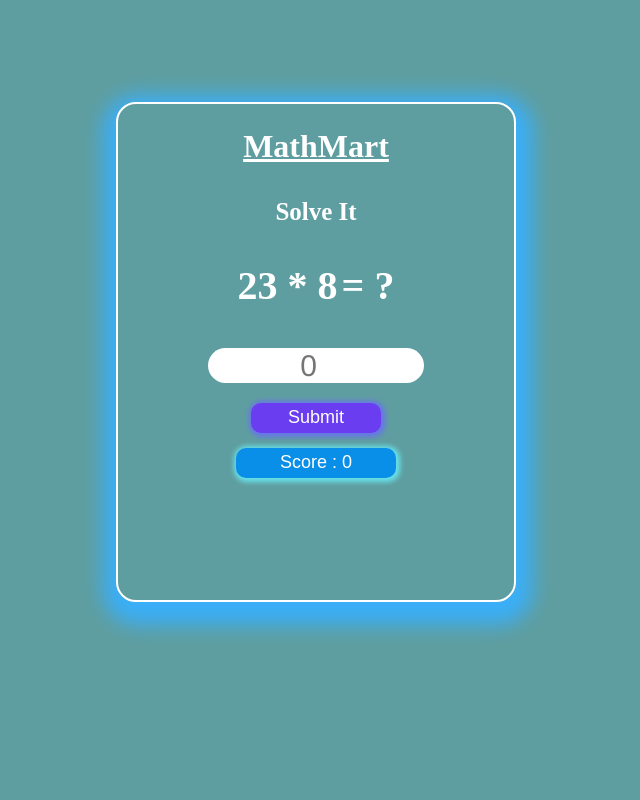
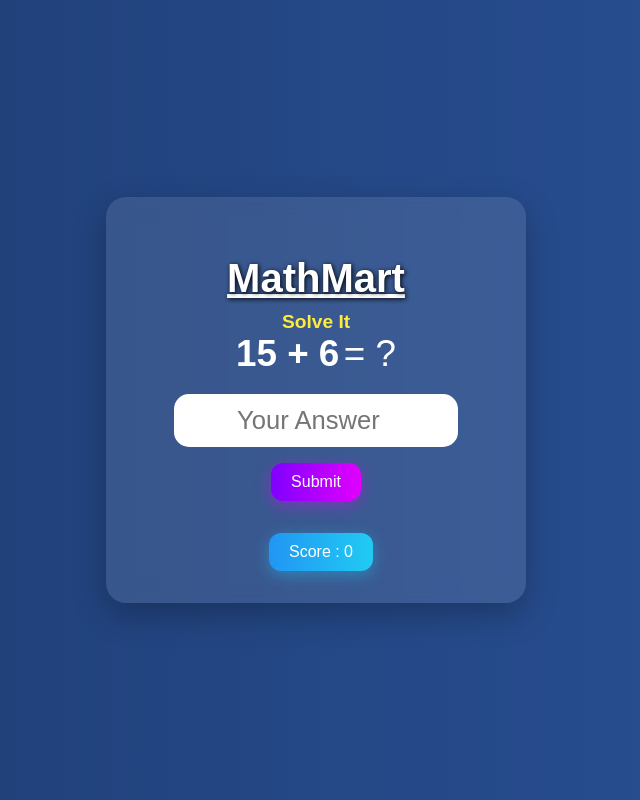
Before and after one commit to Sameersingh001/Math-Game, a plain HTML site: page index.html in a window 1280 px wide. Shown: the whole page, without its empty margins (324-964 px from the left). Drawn offline with Linux system fonts and the light colour scheme.

Commit message:
Update index.html

```diff
--- a/index.html
+++ b/index.html
@@ -1,231 +1,222 @@
 <!DOCTYPE html>
 <html lang="en">
 <head>
-    <meta charset="UTF-8">
-    <meta name="viewport" content="width=device-width, initial-scale=1.0">
+  <meta charset="UTF-8" />
+  <meta name="viewport" content="width=device-width, initial-scale=1.0"/>
   <title>MathMart</title>
-
-
   <style>
-
-    *{
+    * {
       box-sizing: border-box;
     }
 
-body{
-    background-color: cadetblue;
+    body {
+      margin: 0;
+      padding: 0;
+      font-family: 'Poppins', sans-serif;
+      background: linear-gradient(to right, #1e3c72, #2a5298);
       display: flex;
       justify-content: center;
-    margin: 0;
-    padding: 0;
+      align-items: center;
+      height: 100vh;
+      animation: fadeIn 1.5s ease;
     }
 
-form{
-
-    height: 500px;
-    width: 400px;
-    border: 2px solid white;
-    padding: 2px;
-    border-radius: 20px;
-    display: flex;
-    align-items: center;
-    flex-direction: column;
-    margin-top: 8%;
-    box-shadow: 2px 8px 20px 15px rgb(58, 175, 248);
-
+    @keyframes fadeIn {
+      from {
+        opacity: 0;
+        transform: scale(0.95);
       }
-h1{
-    color: white;
-
+      to {
+        opacity: 1;
+        transform: scale(1);
+      }
     }
 
-form .result{
-    margin-top: 3%;
-    font-size: 25px;
-    color: white;
-    font-weight: bold;
+    form.Quiz {
+      width: 90%;
+      max-width: 420px;
+      padding: 2rem;
+      border-radius: 20px;
+      background: rgba(255, 255, 255, 0.1);
+      backdrop-filter: blur(12px);
+      box-shadow: 0 12px 32px rgba(0, 0, 0, 0.25);
+      text-align: center;
+      color: #fff;
+      animation: slideUp 0.8s ease;
     }
 
-form .ques{
-    font-size: 40px;
-    color: white;
-    font-weight: bold;
-}
-form .mark{
-    font-size: 40px;
-    color: white;
-    font-weight: bold;
+    @keyframes slideUp {
+      from { transform: translateY(50px); opacity: 0; }
+      to { transform: translateY(0); opacity: 1; }
     }
 
-form .ans{
-    margin-top: 10%;
-    height: 35px;
-    width: 55%;
-    border-radius: 20px;
-    border: none;
-    font-size: 30px;
-    text-align: center;
-    font-family: 'Franklin Gothic Medium', 'Arial Narrow', Arial, sans-serif;
+    h1 {
+      font-size: 2.5rem;
+      margin-bottom: 10px;
+      color: #ffffff;
+      text-shadow: 1px 1px 5px #000;
     }
 
-form .submit{
-
-    width: 130px;
-    height: 30px;
-    margin-top: 5%;
-    color: white;
-    background-color: rgb(106, 62, 240);
-    border: none;
-    border-radius: 10px;
-    cursor: pointer;
-    box-shadow: 1px 1px 5px 3px rgb(104, 117, 235);
-    font-size: 18px;
+    .result {
+      margin: 1rem 0;
+      font-size: 1.2rem;
+      font-weight: bold;
+      color: #ffeb3b;
+      min-height: 1.5rem;
+      transition: all 0.3s ease;
     }
 
-form #btn0{
-    display: flex;
-    flex-direction: row;
-    align-items: center;
-    justify-content: center;
-    height: 60px;
-    width: 100%;
+    .ques {
+      font-size: 2.3rem;
+      font-weight: bold;
+      color: #fff;
     }
 
-
-form .next{
-    width: 150px;
-    height: 30px;
-    color: white;
-    background-color: rgb(41, 240, 101);
-    border: none;
-    border-radius: 10px;
-    cursor: pointer;
-    margin: 8px;
-    padding: 2px;
-    box-shadow: 1px 1px 5px 3px rgb(104, 235, 126);
-    font-size: 18px;
+    .mark {
+      font-size: 2.3rem;
+      color: #fff;
     }
 
-form .score{
-    width: 160px;
-    margin: 8px;
-    height: 30px;
-    color: white;
-    background-color: rgb(10, 143, 232);
+    .ans {
+      margin-top: 1.2rem;
+      padding: 12px;
+      width: 80%;
+      font-size: 1.6rem;
+      border-radius: 15px;
       border: none;
-    border-radius: 10px;
-    cursor: pointer;
-    box-shadow: 1px 1px 5px 3px rgb(104, 226, 235);
-    font-size: 18px;
+      text-align: center;
+      background: #fff;
+      color: #000;
+      transition: 0.3s ease;
     }
 
+    .ans:focus {
+      outline: none;
+      box-shadow: 0 0 10px #66faff;
+    }
 
+    .submit, .next, .score {
+      margin-top: 1rem;
+      padding: 10px 20px;
+      font-size: 1rem;
+      border-radius: 12px;
+      border: none;
+      cursor: pointer;
+      color: #fff;
+      transition: all 0.3s ease;
+    }
 
+    .submit {
+      background: linear-gradient(to right, #7f00ff, #e100ff);
+      box-shadow: 0 4px 15px rgba(224, 0, 255, 0.4);
+    }
 
+    .next {
+      background: linear-gradient(to right, #00b09b, #96c93d);
+      box-shadow: 0 4px 15px rgba(0, 176, 155, 0.4);
+      display: none;
+    }
 
+    .score {
+      background: linear-gradient(to right, #2196f3, #21cbf3);
+      box-shadow: 0 4px 15px rgba(33, 203, 243, 0.4);
+      margin-left: 10px;
+    }
+
+    .submit:hover, .next:hover, .score:hover {
+      transform: scale(1.05);
+      opacity: 0.9;
+    }
+
+    #btn0 {
+      display: flex;
+      justify-content: center;
+      flex-wrap: wrap;
+      margin-top: 1rem;
+    }
+
+    @media (max-width: 500px) {
+      .ques, .mark {
+        font-size: 2rem;
+      }
+      .ans {
+        font-size: 1.4rem;
+      }
+      .submit, .next, .score {
+        font-size: 0.9rem;
+        padding: 8px 16px;
+      }
+    }
   </style>
-
-
-
 </head>
 
 <body>
-
   <form class="Quiz">
-        <h1>  <u>MathMart</u> </h1>
-        <span class="result">Solve It</span> <br> <br>
+    <h1><u>MathMart</u></h1>
+    <span class="result">Solve It</span>
     <div>
-            <span class="ques">10+10</span>
+      <span class="ques">10 + 10</span>
       <span class="mark">= ?</span>
     </div>
 
-
-        <input type="number" class="ans" placeholder="0" required>
-        <input type="submit" class="submit">
+    <input type="number" class="ans" placeholder="Your Answer" required />
+    <input type="submit" class="submit" value="Submit" />
 
     <div id="btn0">
-        <button class="next" type="button">Play Next</button>
+      <button class="next" type="button">Next</button>
       <button class="score" disabled>Score</button>
     </div>
-
-
-
-
   </form>
 
   <script>
-      let Quiz = document.querySelector(".Quiz");
-      let result = document.querySelector(".result");
-      let ques = document.querySelector(".ques");
-      let ans = document.querySelector(".ans");
-      let submit = document.querySelector(".submit");
-      let next = document.querySelector(".next");
-      let score = document.querySelector(".score");
+    const Quiz = document.querySelector(".Quiz");
+    const result = document.querySelector(".result");
+    const ques = document.querySelector(".ques");
+    const ans = document.querySelector(".ans");
+    const submit = document.querySelector(".submit");
+    const next = document.querySelector(".next");
+    const score = document.querySelector(".score");
 
+    let prevscore = parseInt(localStorage.getItem("score")) || 0;
+    score.textContent = `Score : ${prevscore}`;
 
-      let prevscore = ~~localStorage.getItem('score');
-      score.textContent=`Score : ${prevscore}`;
-
-
-      function quest()
-      {
-        let op = ['+','-','*','/'];
-        let R1 = ~~(Math.random()*8)+20;
-        let R2 = ~~(Math.random()*10);
-        let Rop = ~~(Math.random()*4);
-
-        ques.textContent = `${R1} ${op[Rop]} ${R2}`;
+    function generateQuestion() {
+      const ops = ["+", "-", "*", "/"];
+      const n1 = Math.floor(Math.random() * 10) + 10;
+      const n2 = Math.floor(Math.random() * 9) + 1;
+      const op = ops[Math.floor(Math.random() * ops.length)];
+      ques.textContent = `${n1} ${op} ${n2}`;
     }
 
-      quest();
+    generateQuestion();
 
-      next.style.display ="none";
-
-      Quiz.addEventListener('submit', (e) => {
-
+    Quiz.addEventListener("submit", (e) => {
       e.preventDefault();
 
-        submit.style.display ="none";
-        next.style.display ="block";
+      const correctAns = parseFloat(Function("return " + ques.textContent)().toFixed(1));
+      const userAns = parseFloat(ans.value);
 
-        let cans = ~~Function('return ' + ques.textContent)().toFixed(1);
-
-        if(cans==ans.value){
-            result.textContent = "Wow This Is Correct Answer..."
-
-            let scr = prevscore+1;
-
-            prevscore=scr;
+      if (userAns === correctAns) {
+        result.innerHTML = `✅ <span style="color:lightgreen;">Correct!</span>`;
+        prevscore++;
+      } else {
+        result.innerHTML = `❌ Correct: <span style="color:#ff5252;">${correctAns}</span>`;
+        prevscore--;
+      }
 
       localStorage.setItem("score", prevscore);
-            score.textContent = `Score : ${prevscore} `;
-        }
+      score.textContent = `Score : ${prevscore}`;
+      submit.style.display = "none";
+      next.style.display = "inline-block";
+    });
 
-        else{
-            result.textContent = `Oops ! Correct ans is ${cans}`;
-            let scr = prevscore-1;
-
-            prevscore=scr;
-
-            localStorage.setItem("score", prevscore);
-            score.textContent = `Score : ${prevscore} `;
-        }
-
-      })
-
-      next.addEventListener('click', () =>{
-        quest();
-        result.textContent ="Solve It"
+    next.addEventListener("click", () => {
+      generateQuestion();
+      result.textContent = "Solve It";
       Quiz.reset();
-        next.style.display ="none"
-        submit.style.display ="block"
-
-      })
-
-
-
-
+      submit.style.display = "inline-block";
+      next.style.display = "none";
+    });
   </script>
-
 </body>
 </html>
```
Lines whose indentation alone changed are shown as unchanged.
